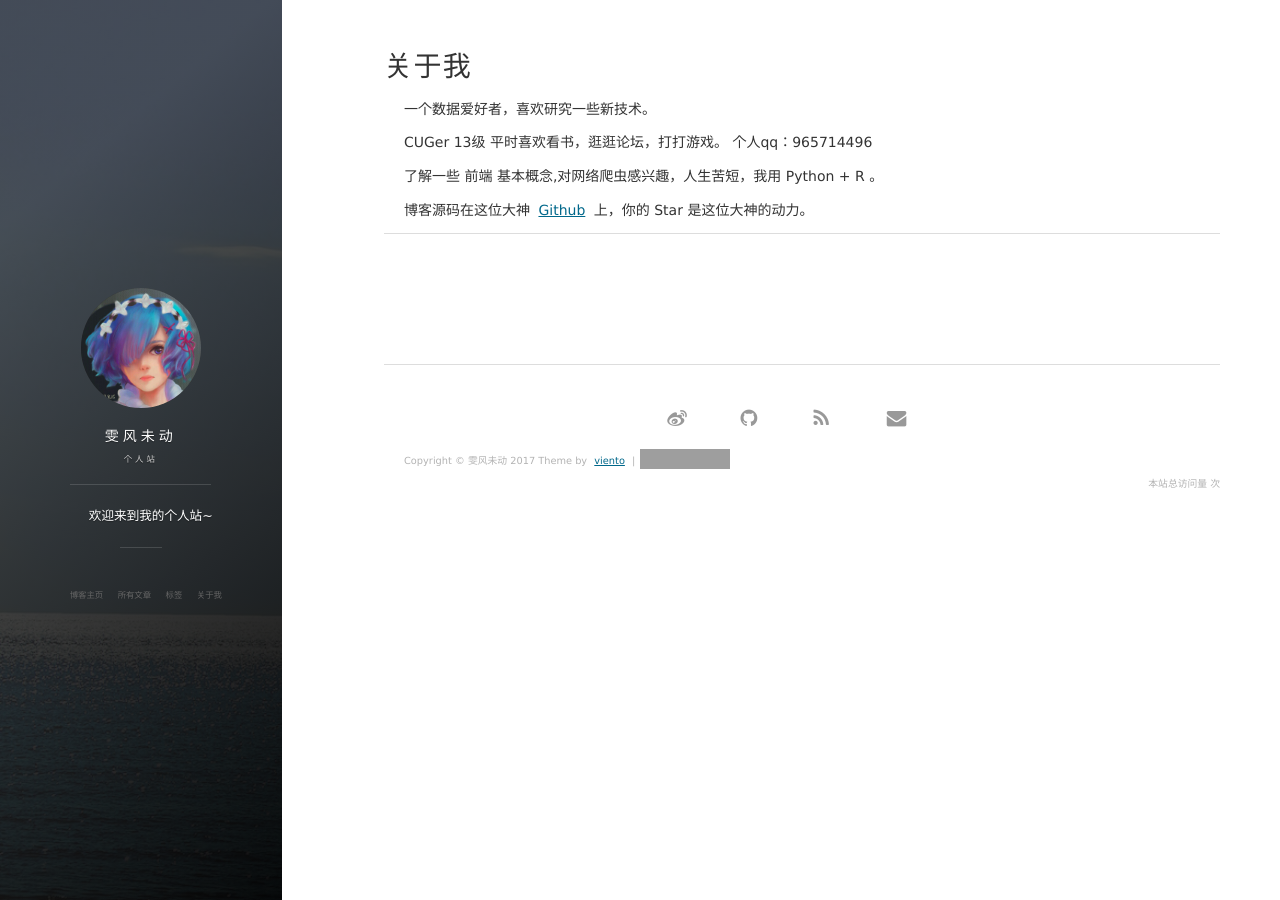
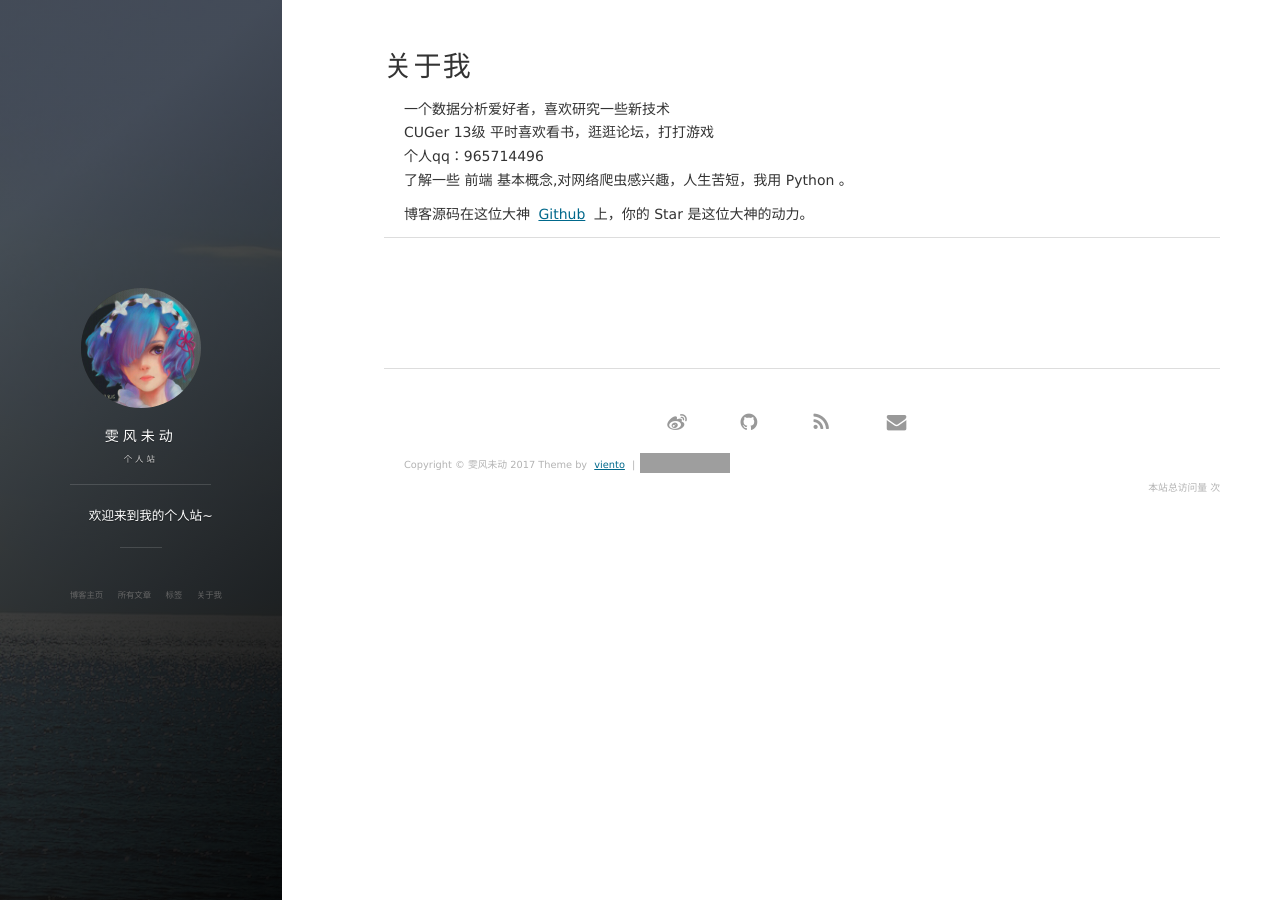
Before and after one commit to dawven/one, a Jekyll site: the page built from about.md, in a window 1280 px wide. Built offline with Jekyll 4.4.1, drawn with Linux system fonts in a browser that asks for light colours; nearby versions of some CDN libraries; comment, search, counter and statistics services are not loaded; grey boxes are pictures that could not be loaded.

Commit message:
完善细节

```diff
--- a/about.md
+++ b/about.md
@@ -3,12 +3,11 @@ layout: page
 title: 关于我
 ---
 
-一个数据爱好者，喜欢研究一些新技术。
-<p>
-CUGer 13级 平时喜欢看书，逛逛论坛，打打游戏。
+一个数据分析爱好者，喜欢研究一些新技术
+CUGer 13级 平时喜欢看书，逛逛论坛，打打游戏
 个人qq：965714496
-<p>
-了解一些 前端 基本概念,对网络爬虫感兴趣，人生苦短，我用 Python + R 。
+了解一些 前端 基本概念,对网络爬虫感兴趣，人生苦短，我用 Python 。
+
 
 <p>
 
```
